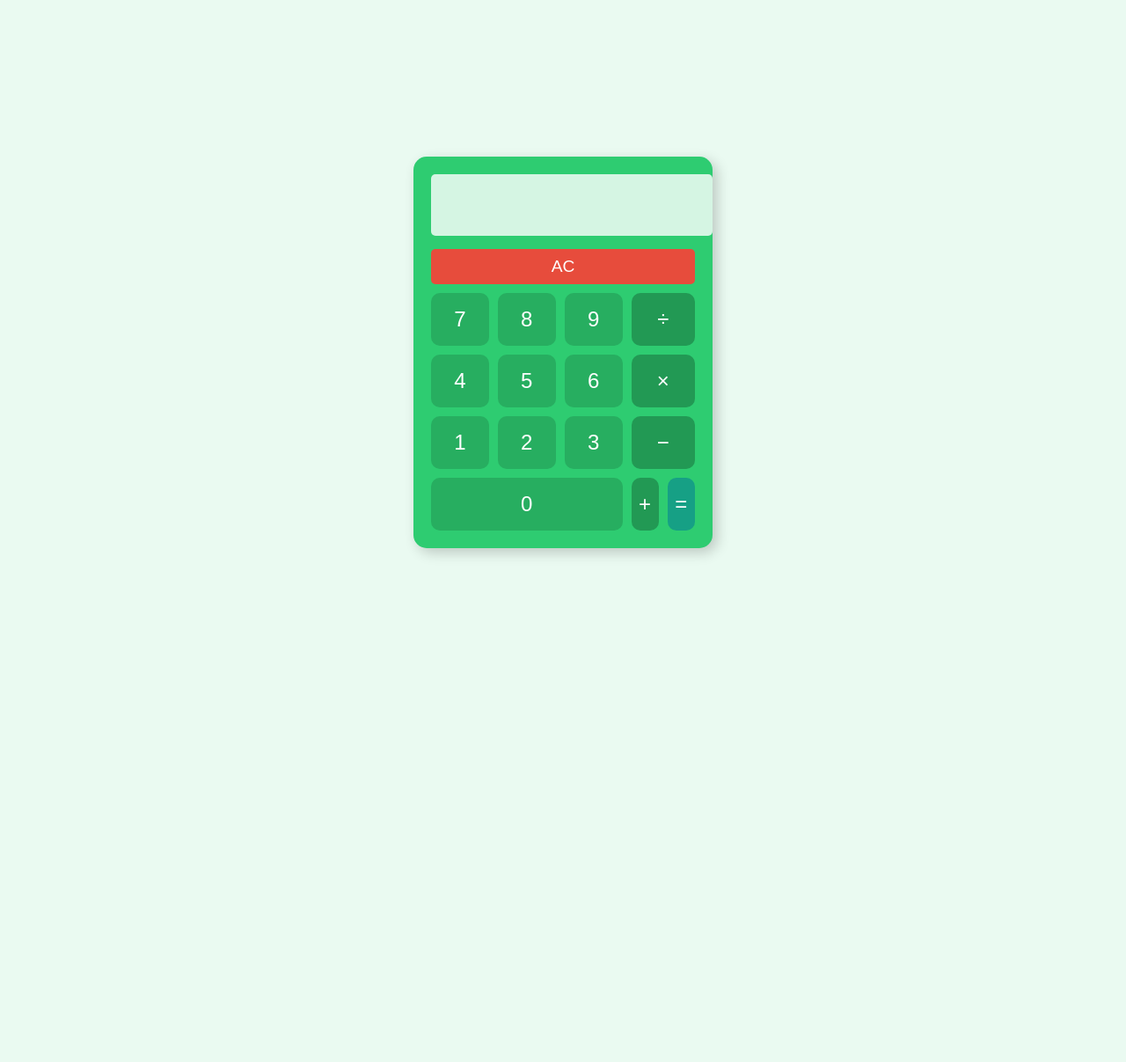
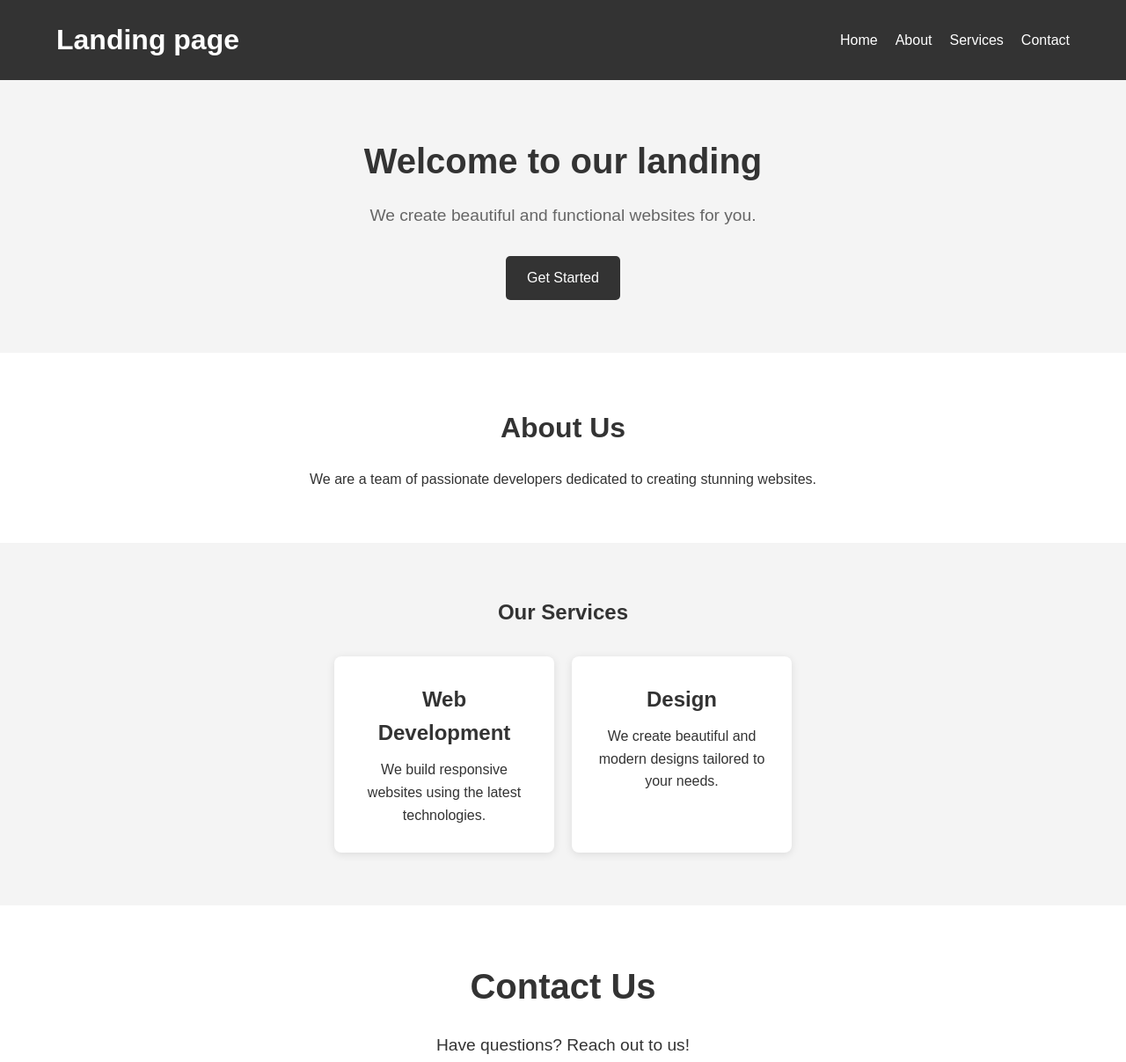
Before and after one commit to Trilok65/codefoft, a plain HTML site: page index.html in a window 1280 px wide. Shown: the top 1207 px of the page at 88% size. Before the commit the page ends 800 px from the top, so only its background shows below. Drawn offline with Linux system fonts and the light colour scheme.

Commit message:
landing page

```diff
--- a/index.html
+++ b/index.html
@@ -2,40 +2,72 @@
 <html lang="en">
 <head>
   <meta charset="UTF-8" />
-  <meta name="viewport" content="width=device-width, initial-scale=1.0" />
-  <title>Green Calculator</title>
-  <link rel="stylesheet" href="styles.css" />
+  <meta name="viewport" content="width=device-width, initial-scale=1.0"/>
+  <title>Landing Page</title>
+  <link rel="stylesheet" href="styles.css"/>
 </head>
 <body>
-  <div class="calculator">
-    <input type="text" id="display" disabled />
-    <button onclick="clearDisplay()" class="ac">AC</button>
-    <div class="calc-container">
-      <div class="numbers">
-        <div class="num-grid">
-          <button onclick="appendToDisplay('7')">7</button>
-          <button onclick="appendToDisplay('8')">8</button>
-          <button onclick="appendToDisplay('9')">9</button>
-          <button onclick="appendToDisplay('4')">4</button>
-          <button onclick="appendToDisplay('5')">5</button>
-          <button onclick="appendToDisplay('6')">6</button>
-          <button onclick="appendToDisplay('1')">1</button>
-          <button onclick="appendToDisplay('2')">2</button>
-          <button onclick="appendToDisplay('3')">3</button>
-          <button onclick="appendToDisplay('0')" class="zero">0</button>
+  <header>
+    <div class="container header-container">
+      <div class="logo">
+        <h1>Landing page</h1>
+      </div>
+      <nav>
+        <ul class="nav-links">
+          <li><a href="#home">Home</a></li>
+          <li><a href="#about">About</a></li>
+          <li><a href="#services">Services</a></li>
+          <li><a href="#contact">Contact</a></li>
+        </ul>
+      </nav>
+    </div>
+  </header>
+
+  <main>
+    <section id="home" class="hero">
+      <div class="container">
+        <h2>Welcome to our landing  </h2>
+        <p>We create beautiful and functional websites for you.</p>
+        <a href="#contact" class="btn">Get Started</a>
+      </div>
+    </section>
+
+    <section id="about" class="info">
+      <div class="container">
+        <h2>About Us</h2>
+        <p>We are a team of passionate developers dedicated to creating stunning websites.</p>
+      </div>
+    </section>
+
+    <section id="services" class="services">
+      <div class="container">
+        <h2>Our Services</h2>
+        <div class="service-grid">
+          <div class="service-card">
+            <h3>Web Development</h3>
+            <p>We build responsive websites using the latest technologies.</p>
+          </div>
+          <div class="service-card">
+            <h3>Design</h3>
+            <p>We create beautiful and modern designs tailored to your needs.</p>
+          </div>
         </div>
       </div>
-      <div class="operators">
-        <button onclick="appendToDisplay('/')" class="operator">÷</button>
-        <button onclick="appendToDisplay('*')" class="operator">×</button>
-        <button onclick="appendToDisplay('-')" class="operator">−</button>
-        <div class="last-row">
-          <button onclick="appendToDisplay('+')" class="operator">+</button>
-          <button onclick="calculate()" class="equal">=</button>
-        </div>
+    </section>
+
+    <section id="contact" class="contact">
+      <div class="container">
+        <h2>Contact Us</h2>
+        <p>Have questions? Reach out to us!</p>
+        <a href="mailto:contact@mywebsite.com" class="btn">Contact</a>
       </div>
+    </section>
+  </main>
+
+  <footer>
+    <div class="container">
+      <p>&copy; 2025 trilok neupane | All Rights Reserved</p>
     </div>
-  </div>
-  <script src="script.js"></script>
+  </footer>
 </body>
 </html>
--- a/styles.css
+++ b/styles.css
@@ -1,105 +1,150 @@
 
-body {
+* {
+    margin: 0;
+    padding: 0;
+    box-sizing: border-box;
+  }
+
+  body {
+    font-family: 'Arial', sans-serif;
+    line-height: 1.6;
+    color: #333;
+    background-color: #fff;
+  }
+
+  a {
+    text-decoration: none;
+    color: inherit;
+  }
+  .container {
+    width: 90%;
+    max-width: 1200px;
+    margin: auto;
+  }
+  header {
+    background-color: #333;
+    color: white;
+    padding: 20px 0;
+  }
+
+  .header-container {
+    display: flex;
+    justify-content: space-between;
+    align-items: center;
+  }
+
+  .nav-links {
+    list-style: none;
+    display: flex;
+    gap: 20px;
+  }
+
+  .nav-links a {
+    color: white;
+    font-size: 16px;
+    transition: color 0.3s ease;
+  }
+
+  .nav-links a:hover {
+    color: #ddd;
+  }
+  .hero {
+    background-color: #f4f4f4;
+    padding: 60px 0;
+    text-align: center;
+  }
+
+  .hero h2 {
+    font-size: 2.5em;
+    margin-bottom: 15px;
+  }
+
+  .hero p {
+    font-size: 1.2em;
+    color: #666;
+    margin-bottom: 30px;
+  }
+  .btn {
+    display: inline-block;
+    background-color: #333;
+    color: white;
+    padding: 12px 24px;
+    font-size: 1em;
+    border-radius: 5px;
+    transition: background-color 0.3s ease;
+  }
+
+  .btn:hover {
+    background-color: #555;
+  }
+  .info {
+    padding: 60px 0;
+    text-align: center;
+  }
+
+  .info h2 {
+    font-size: 2em;
+    margin-bottom: 20px;
+  }
+  .services {
+    background-color: #f4f4f4;
+    padding: 60px 0;
+    text-align: center;
+  }
+
+  .service-grid {
     display: flex;
     justify-content: center;
-    align-items: center;
-    height: 100vh;
-    background-color: #eafaf1;
-    margin: 0;
+    flex-wrap: wrap;
+    gap: 20px;
+    margin-top: 30px;
   }
-  .calculator {
-    width: 300px;
-    background: #2ecc71;
-    padding: 20px;
-    border-radius: 15px;
-    box-shadow: 5px 5px 15px rgba(0, 0, 0, 0.2);
+
+  .service-card {
+    background-color: white;
+    padding: 30px;
+    box-shadow: 0 2px 10px rgba(0, 0, 0, 0.1);
+    width: 250px;
+    border-radius: 8px;
+  }
+
+  .service-card h3 {
+    font-size: 1.5em;
+    margin-bottom: 10px;
+  }
+  .contact {
+    padding: 60px 0;
     text-align: center;
   }
-  #display {
-    width: 100%;
-    height: 50px;
-    font-size: 2em;
-    text-align: right;
-    margin-bottom: 15px;
-    padding: 10px;
-    background: #d5f5e3;
-    border: none;
-    border-radius: 5px;
-  }
-  .ac {
-    width: 100%;
-    height: 40px;
-    font-size: 1.2em;
-    margin-bottom: 10px;
-    background: #e74c3c;
-    border: none;
-    border-radius: 5px;
-    color: white;
-    cursor: pointer;
-  }
-  .ac:active {
-    background: #c0392b;
+
+  .contact h2 {
+    font-size: 2.5em;
+    margin-bottom: 20px;
   }
 
-  .calc-container {
-    display: grid;
-    grid-template-columns: 3fr 1fr;
-    gap: 10px;
+  .contact p {
+    font-size: 1.2em;
+    margin-bottom: 20px;
   }
+  footer {
+    background-color: #333;
+    color: white;
+    text-align: center;
+    padding: 15px 0;
+  }
+  @media (max-width: 768px) {
+    .header-container,
+    .nav-links {
+      flex-direction: column;
+      text-align: center;
+    }
 
-  .numbers .num-grid {
-    display: grid;
-    grid-template-columns: repeat(3, 1fr);
-    gap: 10px;
+    .service-grid {
+      flex-direction: column;
+      align-items: center;
+    }
+
+    .service-card {
+      width: 90%;
+    }
   }
-  .numbers button {
-    height: 60px;
-    font-size: 1.5em;
-    border: none;
-    background: #27ae60;
-    color: white;
-    cursor: pointer;
-    border-radius: 10px;
-  }
-  .numbers button:active {
-    background: #1e8449;
-  }
-  .zero {
-    grid-column: span 3;
-  }
-
-  .operators {
-    display: grid;
-    /* Three fixed rows for three operators and a final row for '+' and '=' */
-    grid-template-rows: repeat(3, 60px) auto;
-    gap: 10px;
-  }
-  .operators .operator {
-    height: 60px;
-    font-size: 1.5em;
-    border: none;
-    background: #229954;
-    color: white;
-    cursor: pointer;
-    border-radius: 10px;
-  }
-  .operators .operator:active {
-    background: #1c7a43;
-  }
-  .last-row {
-    display: grid;
-    grid-template-columns: 1fr 1fr;
-    gap: 10px;
-  }
-  .equal {
-    height: 60px;
-    font-size: 1.5em;
-    border: none;
-    background: #16a085;
-    color: white;
-    cursor: pointer;
-    border-radius: 10px;
-  }
-  .equal:active {
-    background: #12876f;
-  }
```
